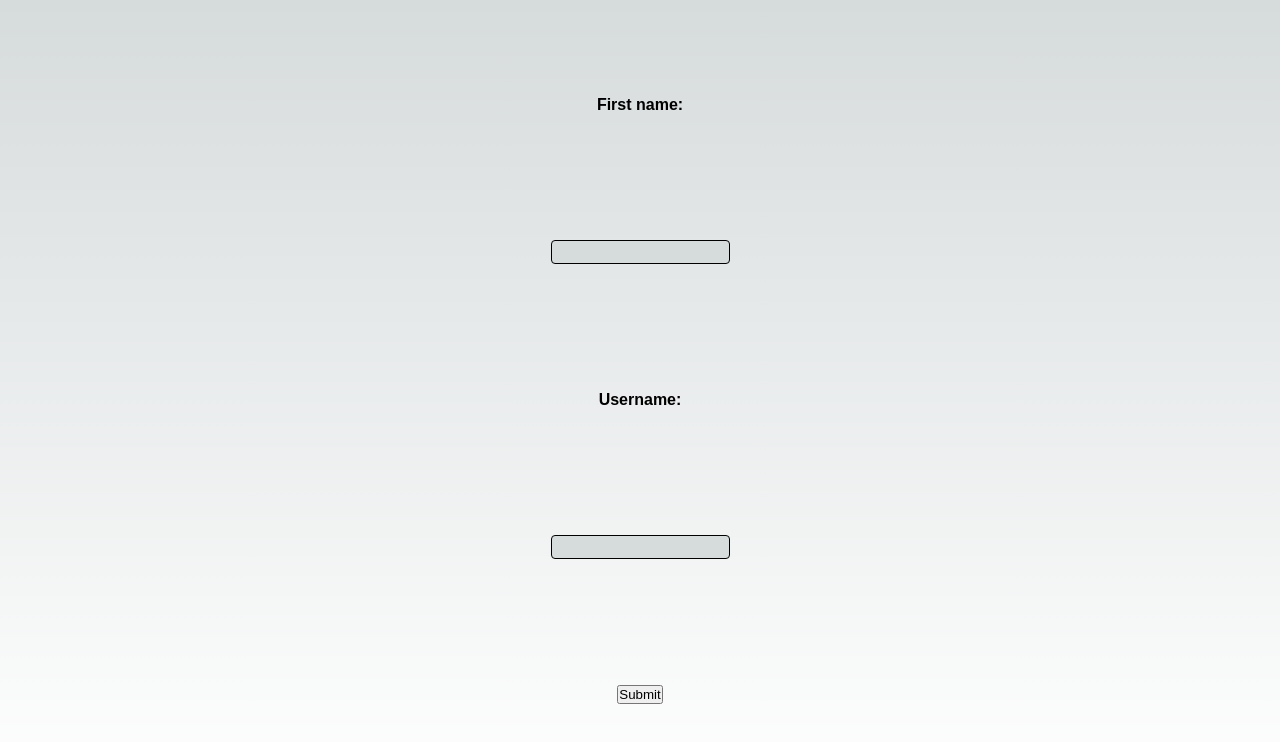
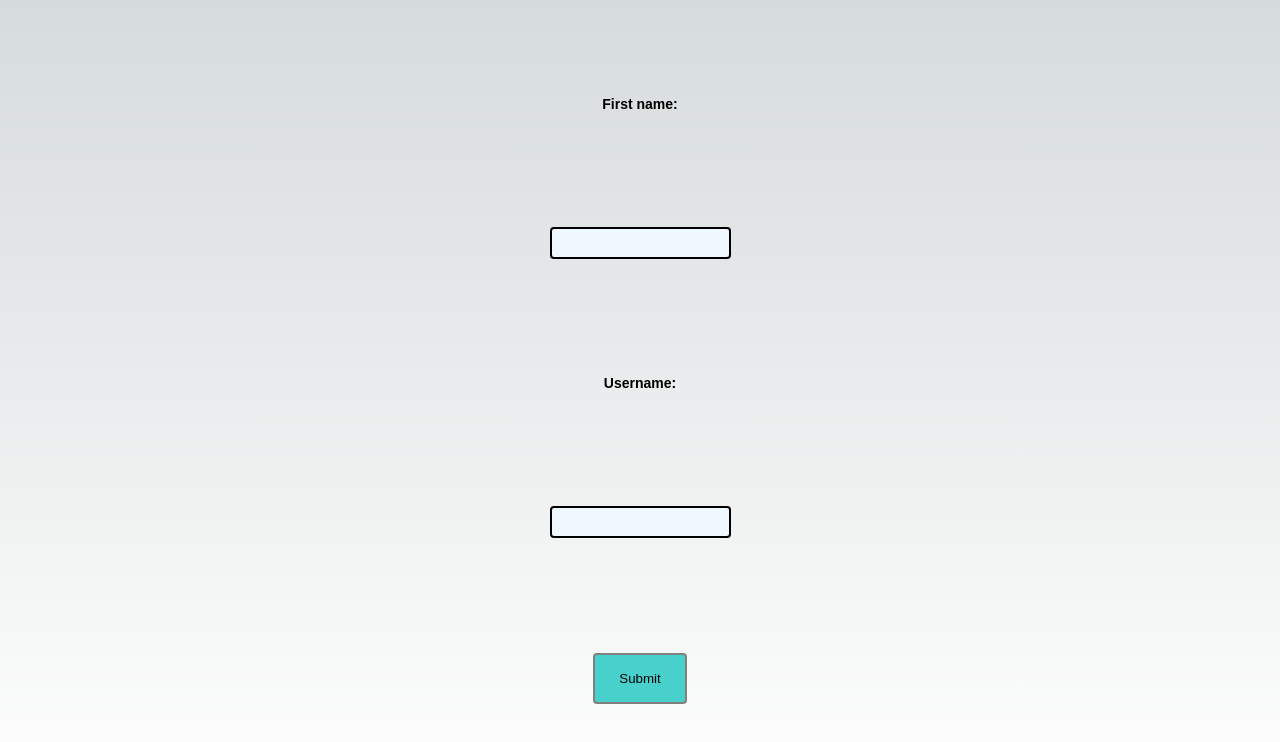
Before and after one commit to giovanabirck/week02-dynamic-content-design, a Next.js app: page / in a window 1280 px wide. Shown: the top 742 px of the page. Built offline with nearby package versions, Linux system fonts and the light colour scheme.

Commit message:
style-button

```diff
--- a/styles/globals.css
+++ b/styles/globals.css
@@ -109,11 +109,19 @@ a {
 label{
   font-family: Arial, Helvetica, sans-serif;
   font-weight: bold;
+  font-size: 14px;
 }
 
 input{
-  border: solid 1px black;
+  border: solid 2px black;
   border-radius: 4px;
-  height: 24px;
-  background-color: rgb(var(--background-start-rgb));
+  height: 32px;
+  background-color: aliceblue;
 }
+
+button{
+  background-color: mediumturquoise;
+  border: solid 2px gray;
+  border-radius: 4px;
+  padding: 16px 24px 16px 24px;
+}
```
